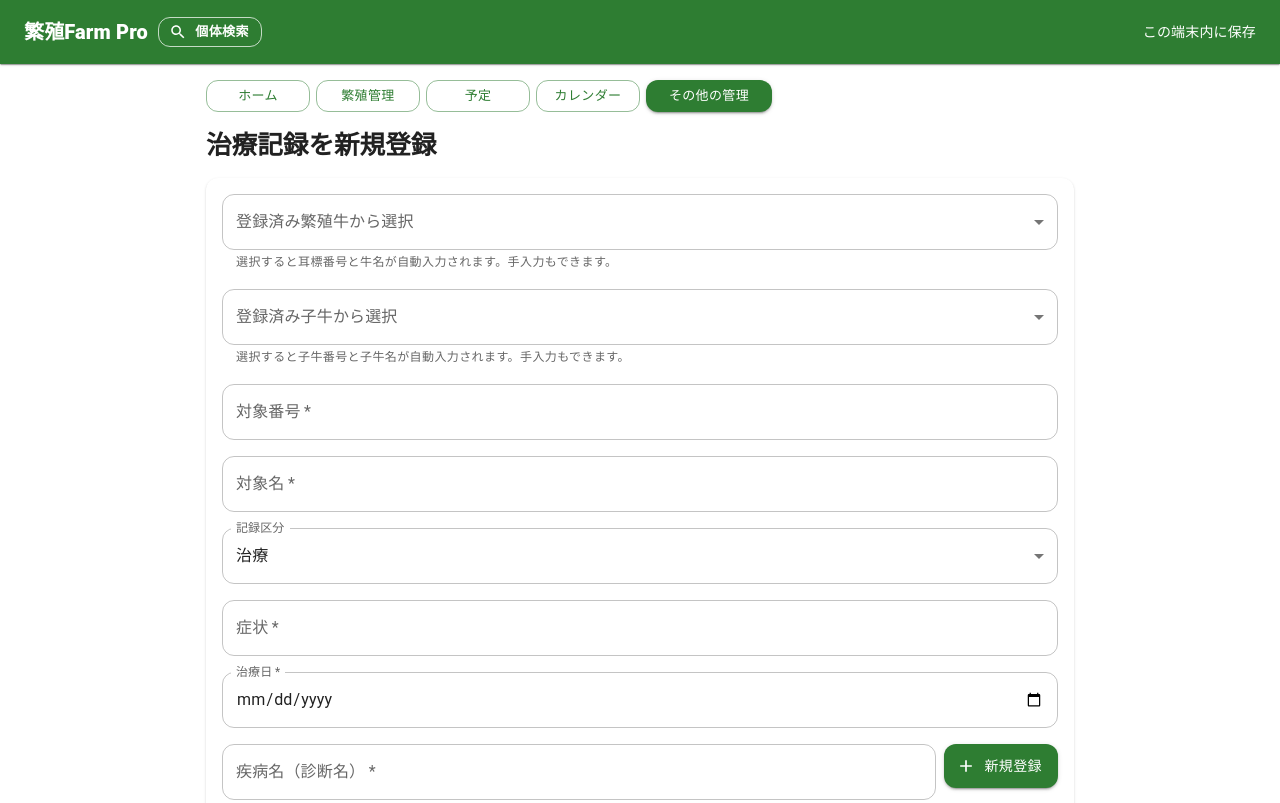
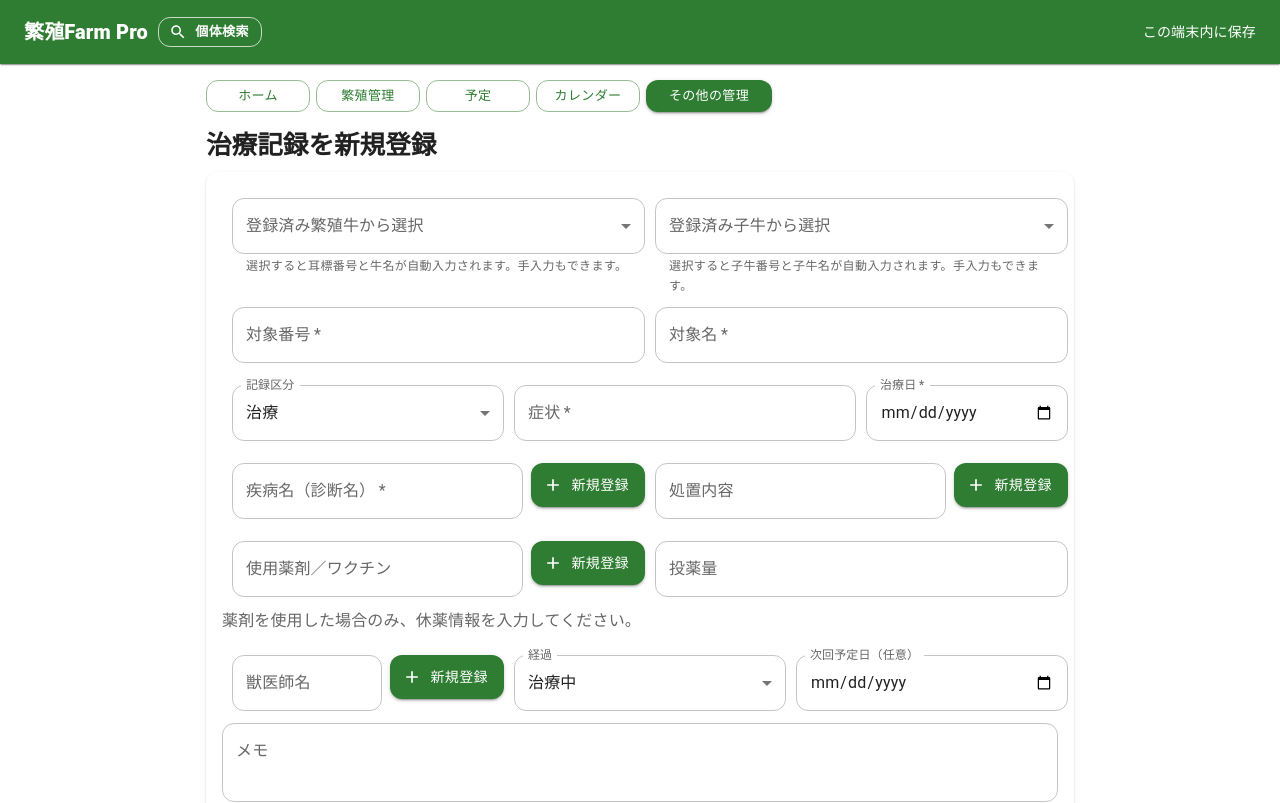
Before and after one commit to farmpro-iwate/FarmPro, a React (Vite) app in the folder client/: page /treatments/new in a window 1280 px wide. Shown: the top 803 px of the page. Built offline with nearby package versions, Linux system fonts and the light colour scheme.

Commit message:
Compact treatment form layout

```diff
--- a/client/src/pages/TreatmentForm.tsx
+++ b/client/src/pages/TreatmentForm.tsx
@@ -1,6 +1,6 @@
 import { useEffect, useState } from 'react';
 import { useNavigate, useParams, useSearchParams, Link as RouterLink } from 'react-router-dom';
-import { Button, Card, CardContent, MenuItem, Stack, TextField, Typography } from '@mui/material';
+import { Button, Card, CardContent, Grid, MenuItem, Stack, TextField, Typography } from '@mui/material';
 import { TreatmentInput } from '../types/treatment';
 import { createTreatment, getTreatment, updateTreatment } from '../services/treatmentApi';
 import { daysUntil, judgeWithdrawal } from '../utils/treatment';
@@ -111,138 +111,92 @@ export function TreatmentForm({ mode }: Props) {
   const isCastration = recordType === '去勢';
   const isHoof = recordType === '削蹄';
   const showWithdrawalFields = Boolean(form.medicine?.trim());
-
   const withdrawal = judgeWithdrawal(form.withdrawalEndDate);
 
   return (
-    <Stack spacing={2}>
+    <Stack spacing={1.25}>
       <Typography variant="h5" fontWeight={800}>{mode === 'create' ? '治療記録を新規登録' : '治療記録を編集'}</Typography>
       <Card>
-        <CardContent>
-          <Stack spacing={2}>
+        <CardContent sx={{ p: { xs: 1.5, sm: 2 }, '&:last-child': { pb: { xs: 1.5, sm: 2 } } }}>
+          <Stack spacing={1.5}>
             {openedFromAnimal ? (
               <Card variant="outlined">
-                <CardContent>
-                  <Stack spacing={0.5}>
-                    <Typography fontWeight={900}>対象個体</Typography>
-                    <Typography variant="h6" fontWeight={900}>{form.targetName}</Typography>
-                    <Typography color="text.secondary">耳標番号：{form.targetNumber}</Typography>
-                  </Stack>
+                <CardContent sx={{ py: 1.25, px: 1.5, '&:last-child': { pb: 1.25 } }}>
+                  <Grid container spacing={1} alignItems="center">
+                    <Grid item xs={12} sm={3}><Typography fontWeight={900}>対象個体</Typography></Grid>
+                    <Grid item xs={7} sm={5}><Typography variant="h6" fontWeight={900}>{form.targetName}</Typography></Grid>
+                    <Grid item xs={5} sm={4}><Typography color="text.secondary">耳標番号：{form.targetNumber}</Typography></Grid>
+                  </Grid>
                 </CardContent>
               </Card>
             ) : (
               <>
-                <CattlePicker
-                  label="登録済み繁殖牛から選択"
-                  onSelect={(cattle) => {
-                    setForm((prev) => ({
-                      ...prev,
-                      targetNumber: cattle.earTag,
-                      targetName: cattle.name
-                    }));
-                  }}
-                />
-
-                <CalfPicker
-                  label="登録済み子牛から選択"
-                  onSelect={(calf) => {
-                    setForm((prev) => ({
-                      ...prev,
-                      targetNumber: calf.calfNumber,
-                      targetName: calf.name
-                    }));
-                  }}
-                />
-
-                <TextField label="対象番号" value={form.targetNumber} onChange={(e) => setValue('targetNumber', e.target.value)} required fullWidth />
-                <TextField label="対象名" value={form.targetName} onChange={(e) => setValue('targetName', e.target.value)} required fullWidth />
+                <Grid container spacing={1.25}>
+                  <Grid item xs={12} sm={6}>
+                    <CattlePicker label="登録済み繁殖牛から選択" onSelect={(cattle) => setForm((prev) => ({ ...prev, targetNumber: cattle.earTag, targetName: cattle.name }))} />
+                  </Grid>
+                  <Grid item xs={12} sm={6}>
+                    <CalfPicker label="登録済み子牛から選択" onSelect={(calf) => setForm((prev) => ({ ...prev, targetNumber: calf.calfNumber, targetName: calf.name }))} />
+                  </Grid>
+                  <Grid item xs={12} sm={6}><TextField label="対象番号" value={form.targetNumber} onChange={(e) => setValue('targetNumber', e.target.value)} required fullWidth /></Grid>
+                  <Grid item xs={12} sm={6}><TextField label="対象名" value={form.targetName} onChange={(e) => setValue('targetName', e.target.value)} required fullWidth /></Grid>
+                </Grid>
               </>
             )}
 
-            <TextField
-              label="記録区分"
-              select
-              value={recordType}
-              onChange={(e) => setValue('recordType', e.target.value)}
-              fullWidth
-            >
-              {recordTypeOptions.map((item) => (
-                <MenuItem key={item} value={item}>{item}</MenuItem>
-              ))}
+            <Grid container spacing={1.25}>
+              <Grid item xs={12} sm={4}>
+                <TextField label="記録区分" select value={recordType} onChange={(e) => setValue('recordType', e.target.value)} fullWidth>
+                  {recordTypeOptions.map((item) => <MenuItem key={item} value={item}>{item}</MenuItem>)}
                 </TextField>
-            <TextField label={needsDisease ? '症状' : '症状（任意）'} value={form.symptom} onChange={(e) => setValue('symptom', e.target.value)} required={needsDisease} fullWidth />
-            <TextField label="治療日" type="date" value={form.treatmentDate} onChange={(e) => setValue('treatmentDate', e.target.value)} InputLabelProps={{ shrink: true }} required fullWidth />
-            <DiseaseSearchField
-              label={isCastration || isHoof ? '疾病名（任意）' : '疾病名（診断名）'}
-              value={form.diagnosis}
-              masterId={form.diseaseMasterId}
-              onChange={(value, masterId) => {
-                setValue('diagnosis', value);
-                setForm((prev) => ({ ...prev, diseaseMasterId: masterId }));
-              }}
-              required={needsDisease}
-            />
-            <TreatmentProcedureSearchField
-              value={form.treatmentProcedure || ''}
-              masterId={form.treatmentProcedureMasterId}
-              onChange={(value, masterId) => {
-                setForm((prev) => ({ ...prev, treatmentProcedure: value, treatmentProcedureMasterId: masterId }));
-              }}
-              required={isCastration || isHoof}
-            />
+              </Grid>
+              <Grid item xs={12} sm={5}><TextField label={needsDisease ? '症状' : '症状（任意）'} value={form.symptom} onChange={(e) => setValue('symptom', e.target.value)} required={needsDisease} fullWidth /></Grid>
+              <Grid item xs={12} sm={3}><TextField label="治療日" type="date" value={form.treatmentDate} onChange={(e) => setValue('treatmentDate', e.target.value)} InputLabelProps={{ shrink: true }} required fullWidth /></Grid>
+            </Grid>
+
+            <Grid container spacing={1.25}>
+              <Grid item xs={12} sm={6}>
+                <DiseaseSearchField label={isCastration || isHoof ? '疾病名（任意）' : '疾病名（診断名）'} value={form.diagnosis} masterId={form.diseaseMasterId} onChange={(value, masterId) => { setValue('diagnosis', value); setForm((prev) => ({ ...prev, diseaseMasterId: masterId })); }} required={needsDisease} />
+              </Grid>
+              <Grid item xs={12} sm={6}>
+                <TreatmentProcedureSearchField value={form.treatmentProcedure || ''} masterId={form.treatmentProcedureMasterId} onChange={(value, masterId) => setForm((prev) => ({ ...prev, treatmentProcedure: value, treatmentProcedureMasterId: masterId }))} required={isCastration || isHoof} />
+              </Grid>
+            </Grid>
 
             {isHoof && (
-              <TextField
-                label="異常の有無"
-                select
-                value={form.hoofAbnormality || '未記録'}
-                onChange={(e) => setValue('hoofAbnormality', e.target.value)}
-                fullWidth
-              >
-                {hoofAbnormalityOptions.map((item) => (
-                  <MenuItem key={item} value={item}>{item}</MenuItem>
-                ))}
+              <TextField label="異常の有無" select value={form.hoofAbnormality || '未記録'} onChange={(e) => setValue('hoofAbnormality', e.target.value)} fullWidth>
+                {hoofAbnormalityOptions.map((item) => <MenuItem key={item} value={item}>{item}</MenuItem>)}
               </TextField>
             )}
 
-            <MedicineSearchField value={form.medicine} onChange={(value) => setValue('medicine', value)} />
-            <TextField label="投薬量" value={form.dosage} onChange={(e) => setValue('dosage', e.target.value)} fullWidth />
-            {showWithdrawalFields && (
-              <>
-                <TextField label="休薬期間終了日" type="date" value={form.withdrawalEndDate} onChange={(e) => setValue('withdrawalEndDate', e.target.value)} InputLabelProps={{ shrink: true }} fullWidth />
-                <Typography color="text.secondary">
-                  休薬判定：{withdrawal}{form.withdrawalEndDate ? ` / あと${daysUntil(form.withdrawalEndDate)}日` : ''}
-                </Typography>
-              </>
-            )}
+            <Grid container spacing={1.25}>
+              <Grid item xs={12} sm={6}><MedicineSearchField value={form.medicine} onChange={(value) => setValue('medicine', value)} /></Grid>
+              <Grid item xs={12} sm={6}><TextField label="投薬量" value={form.dosage} onChange={(e) => setValue('dosage', e.target.value)} fullWidth /></Grid>
+            </Grid>
 
-            {!showWithdrawalFields && (
+            {showWithdrawalFields ? (
+              <Grid container spacing={1.25} alignItems="center">
+                <Grid item xs={12} sm={6}><TextField label="休薬期間終了日" type="date" value={form.withdrawalEndDate} onChange={(e) => setValue('withdrawalEndDate', e.target.value)} InputLabelProps={{ shrink: true }} fullWidth /></Grid>
+                <Grid item xs={12} sm={6}><Typography color="text.secondary">休薬判定：{withdrawal}{form.withdrawalEndDate ? ` / あと${daysUntil(form.withdrawalEndDate)}日` : ''}</Typography></Grid>
+              </Grid>
+            ) : (
               <Typography color="text.secondary">薬剤を使用した場合のみ、休薬情報を入力してください。</Typography>
             )}
 
-            <StaffSearchField
-              label="獣医師名"
-              value={form.veterinarian}
-              onChange={(value) => setValue('veterinarian', value)}
-            />
-
+            <Grid container spacing={1.25}>
+              <Grid item xs={12} sm={4}><StaffSearchField label="獣医師名" value={form.veterinarian} onChange={(value) => setValue('veterinarian', value)} /></Grid>
+              <Grid item xs={12} sm={4}>
                 <TextField label="経過" select value={form.progress} onChange={(e) => setValue('progress', e.target.value)} fullWidth>
                   <MenuItem value="治療中">治療中</MenuItem>
                   <MenuItem value="経過観察">経過観察</MenuItem>
                   <MenuItem value="回復">回復</MenuItem>
                   <MenuItem value="要再診">要再診</MenuItem>
                 </TextField>
+              </Grid>
+              <Grid item xs={12} sm={4}><TextField label="次回予定日（任意）" type="date" value={form.nextScheduledDate || ''} onChange={(e) => setValue('nextScheduledDate', e.target.value)} InputLabelProps={{ shrink: true }} fullWidth /></Grid>
+            </Grid>
 
-            <TextField
-              label="次回予定日（任意）"
-              type="date"
-              value={form.nextScheduledDate || ''}
-              onChange={(e) => setValue('nextScheduledDate', e.target.value)}
-              InputLabelProps={{ shrink: true }}
-              fullWidth
-            />
-
-            <TextField label="メモ" value={form.note} onChange={(e) => setValue('note', e.target.value)} multiline minRows={3} fullWidth />
+            <TextField label="メモ" value={form.note} onChange={(e) => setValue('note', e.target.value)} multiline minRows={2} fullWidth />
 
             <Stack direction={{ xs: 'column', sm: 'row' }} spacing={1}>
               <Button variant="contained" size="large" onClick={handleSubmit} fullWidth>保存</Button>
```
Lines whose indentation alone changed are shown as unchanged.
